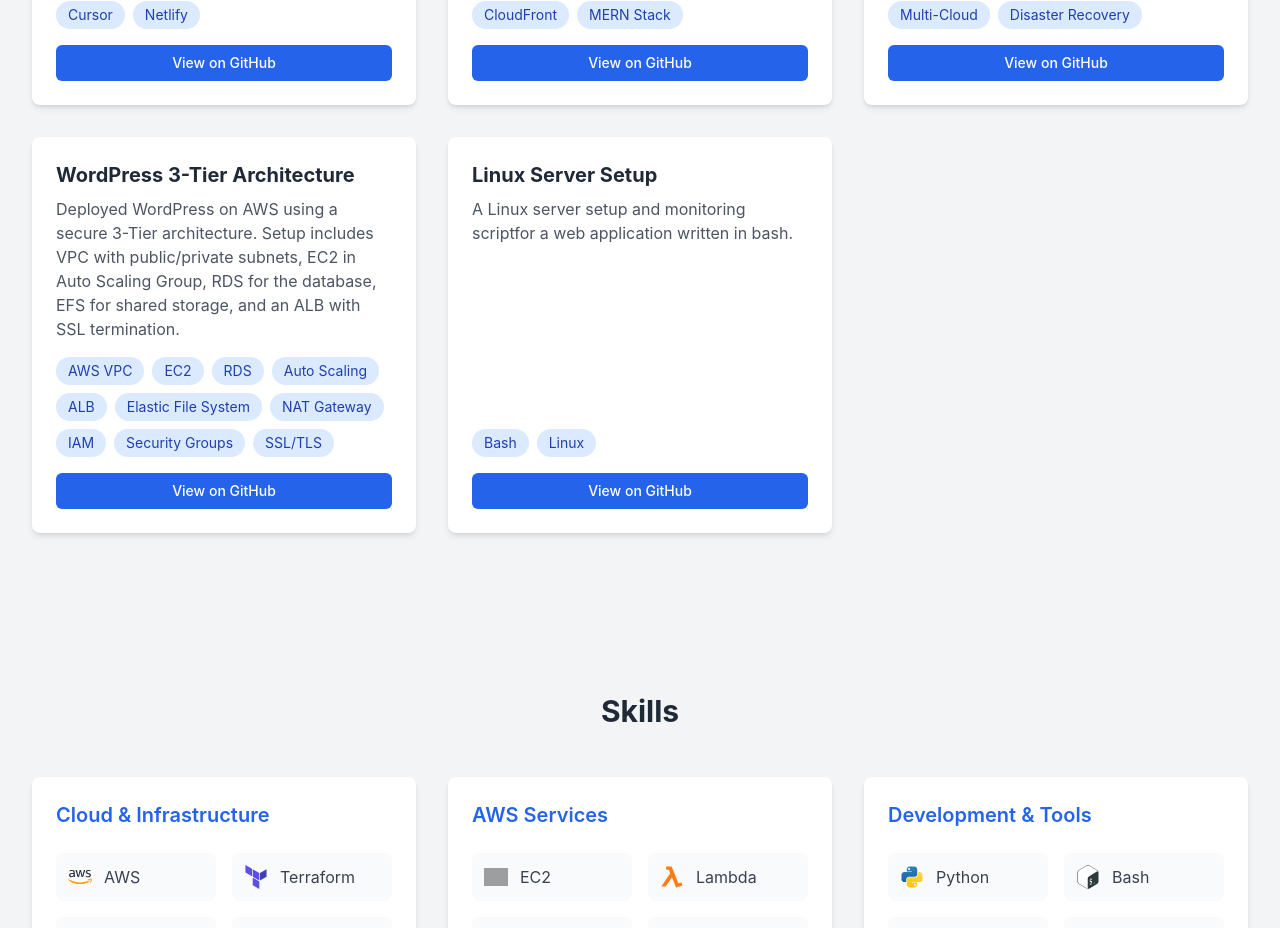
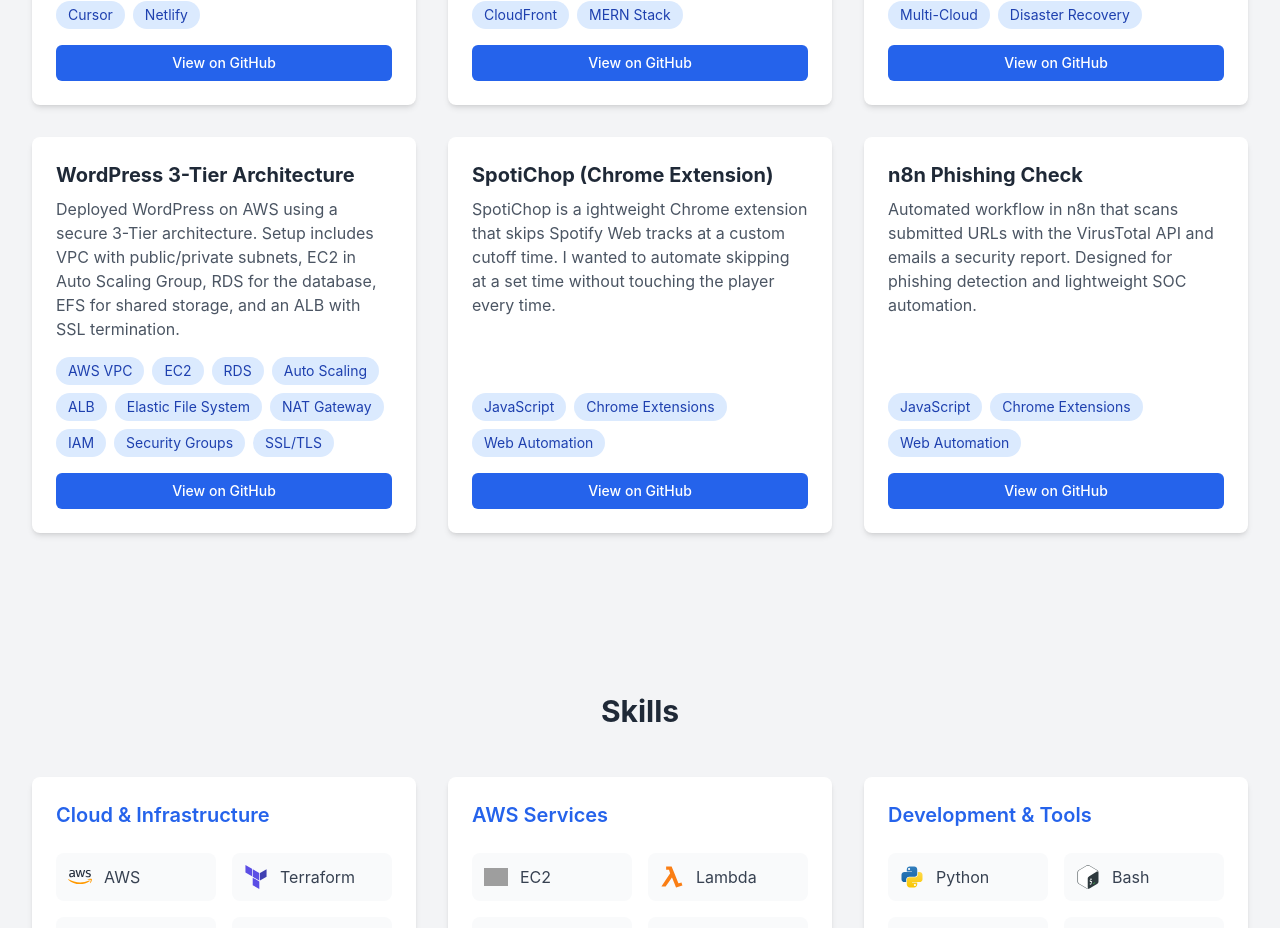
Before and after one commit to ronnienter/ronnienter-portfolio-website, a React (Vite) app: page / in a window 1280 px wide. Shown: the part 2495-3423 px from the top of the page. Built offline with nearby package versions, Linux system fonts and the light colour scheme; grey boxes are pictures that could not be loaded.

Commit message:
add portfolio entries for SpotiChop and n8n Phishing Check projects

```diff
--- a/src/components/Projects.tsx
+++ b/src/components/Projects.tsx
@@ -80,11 +80,18 @@ const projects = [
     github: "https://github.com/ronnienter/aws-3-Tier-wordpress",
   },
   {
-    title: "Linux Server Setup",
+    title: "SpotiChop (Chrome Extension)",
     description:
-      "A Linux server setup and monitoring scriptfor a web application written in bash.",
-    technologies: ["Bash", "Linux"],
-    github: "https://github.com/Ofor-David/linux-server-automation",
+      "SpotiChop is a ightweight Chrome extension that skips Spotify Web tracks at a custom cutoff time. I wanted to automate skipping at a set time without touching the player every time.",
+    technologies: ["JavaScript", "Chrome Extensions", "Web Automation"],
+    github: "https://github.com/ronnienter/SpotiChop",
+  },
+  {
+    title: "n8n Phishing Check",
+    description:
+      "Automated workflow in n8n that scans submitted URLs with the VirusTotal API and emails a security report. Designed for phishing detection and lightweight SOC automation.",
+    technologies: ["JavaScript", "Chrome Extensions", "Web Automation"],
+    github: "https://github.com/ronnienter/n8n-phishing-check",
   },
 ];
 
```
